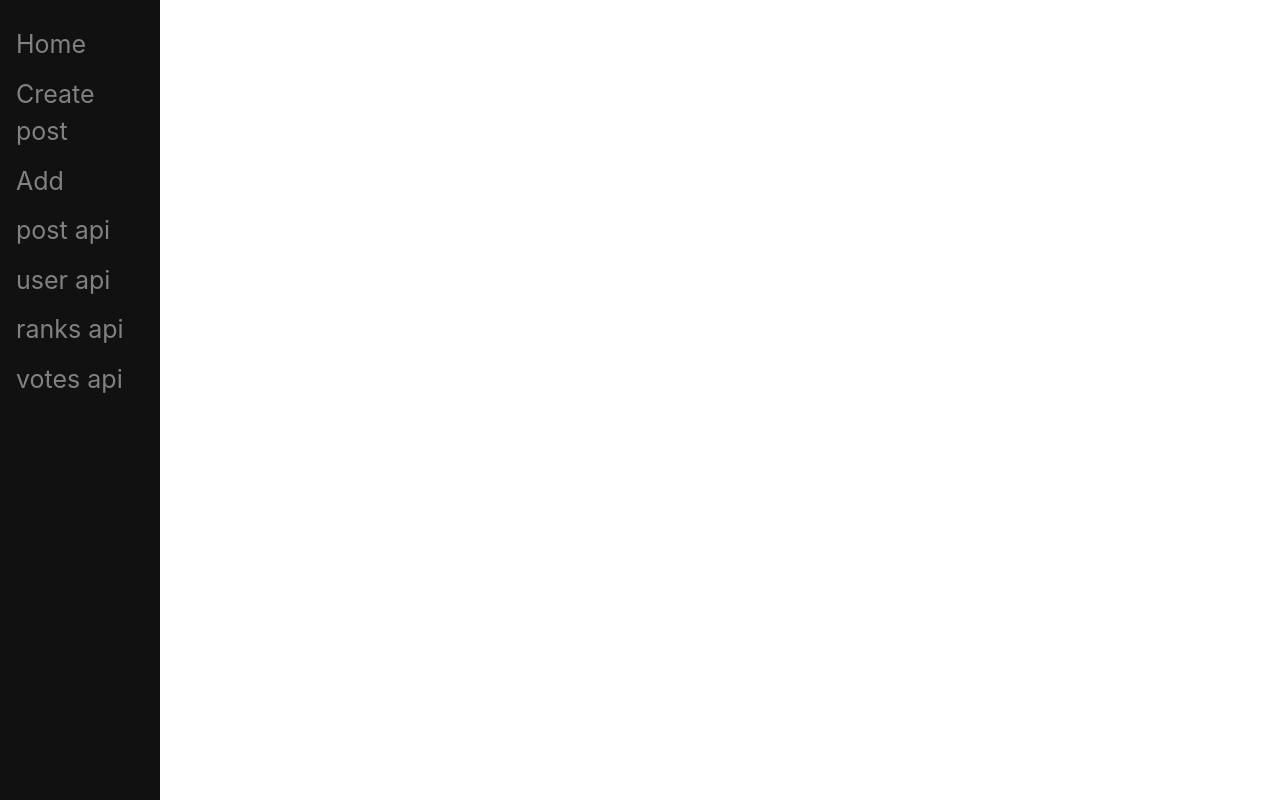
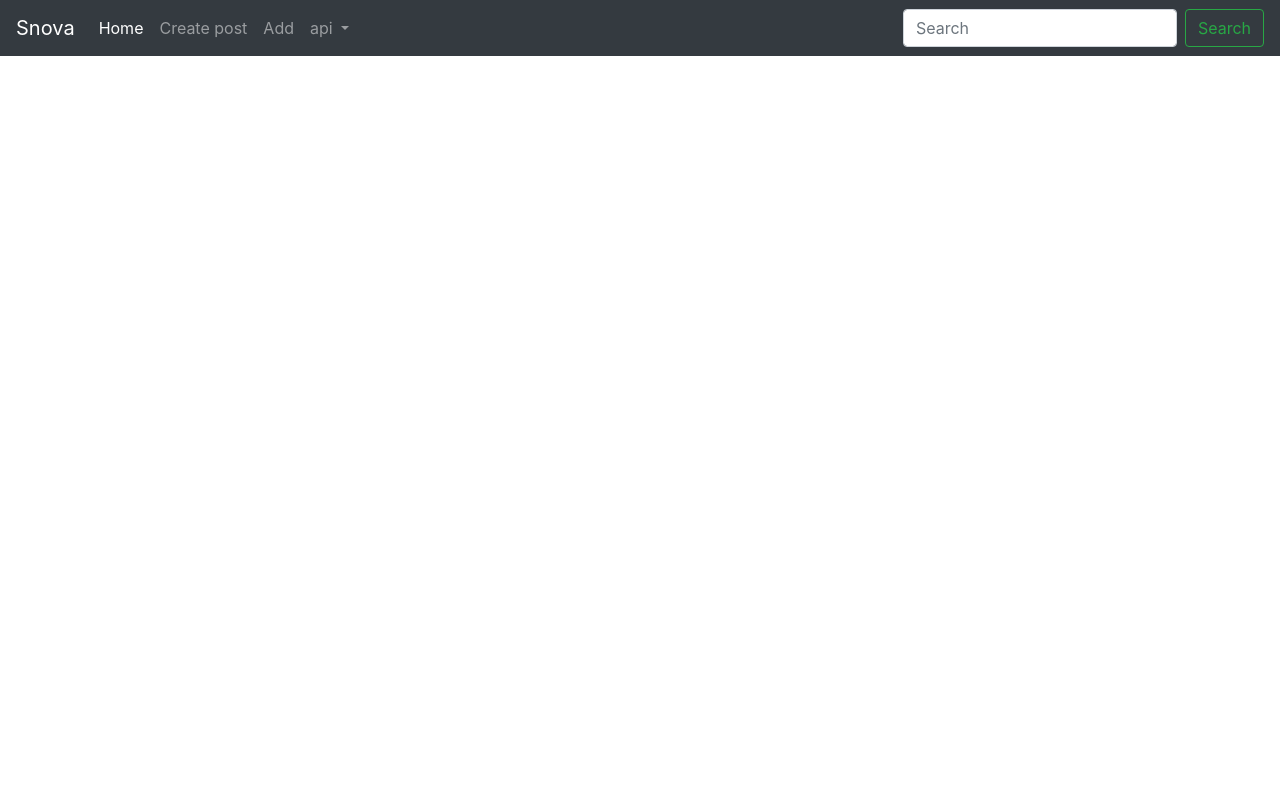
Before and after one commit to Ricar1502/Website, a Django app: page / in a window 1280 px wide. Run offline with Django 4.2, Linux system fonts and the light colour scheme.

Commit message:
changed navbar styling

```diff
--- a/snova_social_media/app/templates/app/base.html
+++ b/snova_social_media/app/templates/app/base.html
@@ -6,26 +6,66 @@
     <meta name="viewport" content="width=device-width, initial-scale=1.0">
     <title>{% block title %}Snova{% endblock title %}</title>
     <link rel="stylesheet" href="https://cdn.jsdelivr.net/npm/bootstrap@4.3.1/dist/css/bootstrap.min.css" integrity="sha384-ggOyR0iXCbMQv3Xipma34MD+dH/1fQ784/j6cY/iJTQUOhcWr7x9JvoRxT2MZw1T" crossorigin="anonymous">
-
-    {% load static %}
-    <link rel="stylesheet"  href="{% static "css/base.css" %}">
 </head>
 <body>
-    <div class="side_nav">
-        <a href="/">Home</a>
+     {% comment %} <div class="side_nav ">
+        <a href="/" >Home</a>
         <a href="/create_post">Create post</a>
-        <a href="/add">Add</a>
-        <a href="/api/post">post api</a>
-        <a href="/api/user">user api</a>
-        <a href="/api/ranks">ranks api</a>
+        <a href="/add" >Add</a>
+        <a href="/api/post" >post api</a>
+        <a href="/api/user" >user api</a>
+        <a href="/api/ranks" >ranks api</a>
         <a href="/api/votes">votes api</a>
     </div>
+     {% endcomment %}
+     <nav class="navbar navbar-expand-lg navbar-dark bg-dark">
+        <a class="navbar-brand" href="/">Snova</a>
+        <button class="navbar-toggler" type="button" data-toggle="collapse" data-target="#navbarSupportedContent" aria-controls="navbarSupportedContent" aria-expanded="false" aria-label="Toggle navigation">
+          <span class="navbar-toggler-icon"></span>
+        </button>
+
+        <div class="collapse navbar-collapse" id="navbarSupportedContent">
+          <ul class="navbar-nav mr-auto">
+            <li class="nav-item active">
+              <a class="nav-link" href="/">Home <span class="sr-only">(current)</span></a>
+            </li>
+            <li class="nav-item">
+              <a class="nav-link" href="/create_post">Create post</a>
+            </li>
+            <li class="nav-item">
+              <a class="nav-link" href="/add">Add</a>
+            </li>
+            <li class="nav-item dropdown">
+              <a class="nav-link dropdown-toggle" href="#" id="navbarDropdown" role="button" data-toggle="dropdown" aria-haspopup="true" aria-expanded="false">
+                api
+              </a>
+              <div class="dropdown-menu" aria-labelledby="navbarDropdown">
+                <a class="dropdown-item" href="/api/post">post</a>
+                <div class="dropdown-divider"></div>
+                <a class="dropdown-item" href="/api/user">user</a>
+                <a class="dropdown-item" href="/api/votes">votes</a>
+                <a class="dropdown-item" href="/api/ranks">ranks</a>
+              </div>
+            </li>
+            {% comment %} <li class="nav-item">
+              <a class="nav-link disabled" href="#">Disabled</a>
+            </li> {% endcomment %}
+          </ul>
+          <form class="form-inline my-2 my-lg-0">
+            <input class="form-control mr-sm-2" type="search" placeholder="Search" aria-label="Search">
+            <button class="btn btn-outline-success my-2 my-sm-0" type="submit">Search</button>
+          </form>
+        </div>
+      </nav>
+
     <div class="main" id="content" >
         {% block content %}
 
         {% endblock %}
     </div>
 
-
+    <script src="https://code.jquery.com/jquery-3.3.1.slim.min.js" integrity="sha384-q8i/X+965DzO0rT7abK41JStQIAqVgRVzpbzo5smXKp4YfRvH+8abtTE1Pi6jizo" crossorigin="anonymous"></script>
+    <script src="https://cdn.jsdelivr.net/npm/popper.js@1.14.7/dist/umd/popper.min.js" integrity="sha384-UO2eT0CpHqdSJQ6hJty5KVphtPhzWj9WO1clHTMGa3JDZwrnQq4sF86dIHNDz0W1" crossorigin="anonymous"></script>
+    <script src="https://cdn.jsdelivr.net/npm/bootstrap@4.3.1/dist/js/bootstrap.min.js" integrity="sha384-JjSmVgyd0p3pXB1rRibZUAYoIIy6OrQ6VrjIEaFf/nJGzIxFDsf4x0xIM+B07jRM" crossorigin="anonymous"></script>
 </body>
 </html>
```
